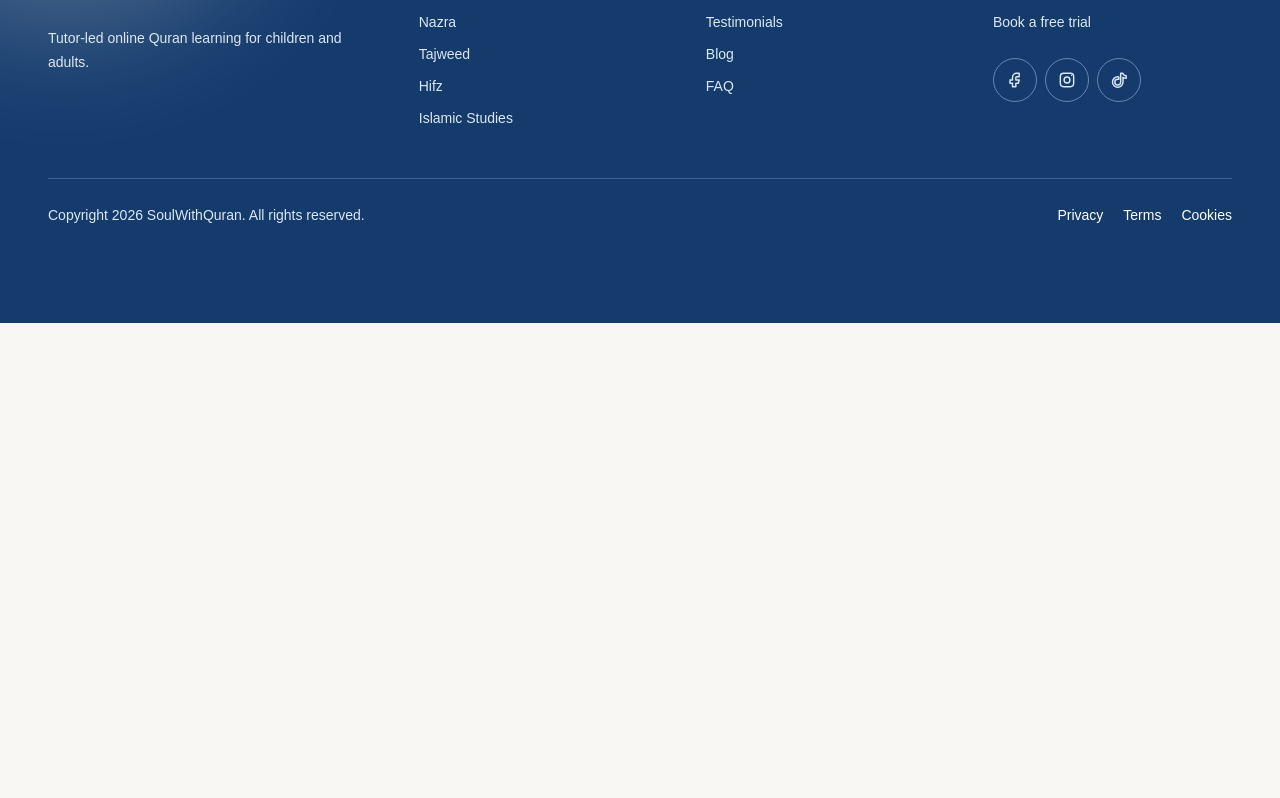
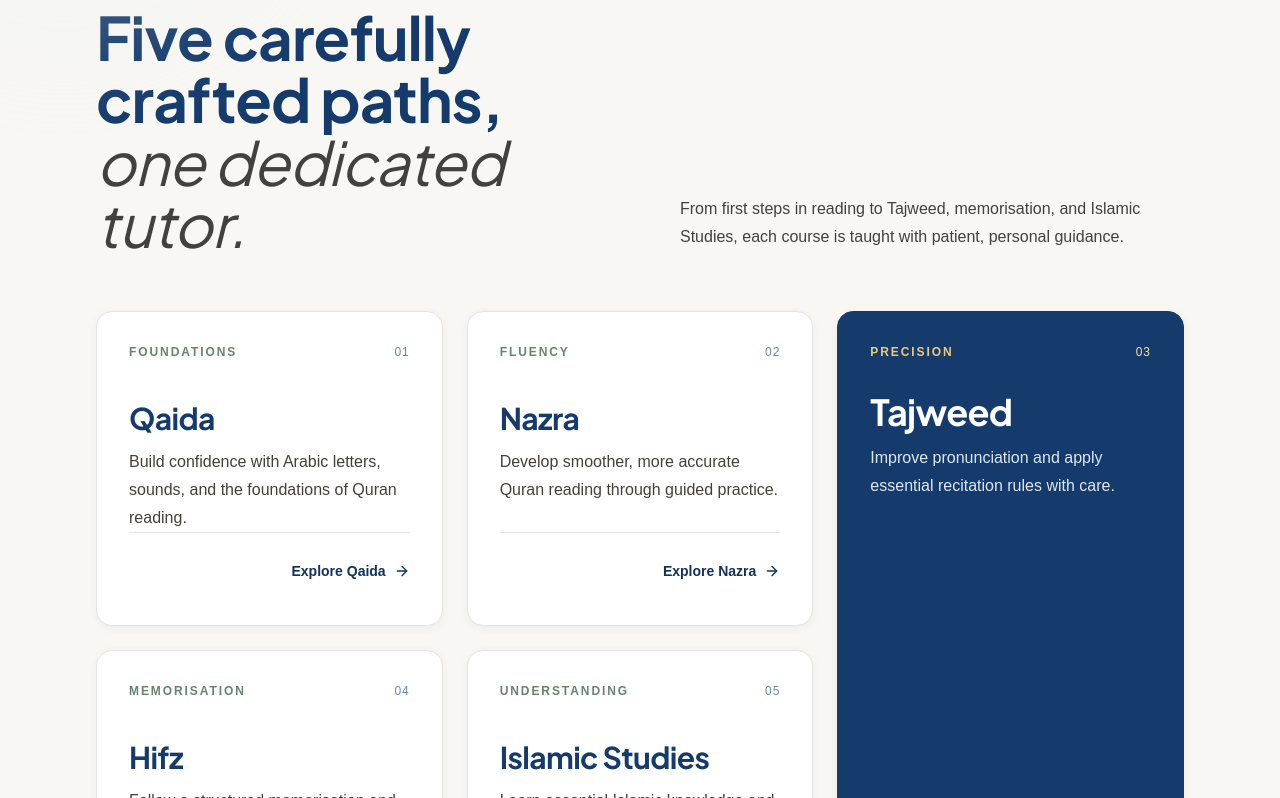
Before and after one commit to faisaldev5/soul-with-quran, a Next.js app: page / in a window 1280 px wide. Shown: the part 1122-1920 px from the top of the page. Before the commit the page ends 1445 px from the top, so only its background shows below. Built offline with nearby package versions, Linux system fonts and the light colour scheme.

Commit message:
feat: add homepage courses overview

```diff
--- a/src/app/page.tsx
+++ b/src/app/page.tsx
@@ -1,5 +1,11 @@
+import { CoursesOverview } from "@/components/sections/courses-overview";
 import { HomeHero } from "@/components/sections/home-hero";
 
 export default function Home() {
-  return <HomeHero />;
+  return (
+    <>
+      <HomeHero />
+      <CoursesOverview />
+    </>
+  );
 }
--- /dev/null
+++ b/src/components/sections/courses-overview.tsx
@@ -0,0 +1,143 @@
+import Link from "next/link";
+import { ArrowRight } from "lucide-react";
+
+import { Card } from "@/components/ui/card";
+import { Container } from "@/components/ui/container";
+import { Section } from "@/components/ui/section";
+import { SectionHeading } from "@/components/ui/section-heading";
+import { courses, type Course } from "@/data/courses";
+import { cn } from "@/lib/cn";
+
+type CourseCardProps = {
+  course: Course;
+  navy?: boolean;
+  className?: string;
+};
+
+function CourseCard({ className, course, navy = false }: CourseCardProps) {
+  return (
+    <Card
+      as="article"
+      className={cn(
+        "flex h-full flex-col",
+        navy
+          ? "!border-primary-600 !bg-primary-600 p-6 text-text-inverse shadow-medium md:p-8"
+          : "p-6 md:p-8",
+        className,
+      )}
+    >
+      <div className="flex items-center justify-between gap-4">
+        <p
+          className={cn(
+            "text-xs font-semibold uppercase tracking-[0.16em]",
+            navy ? "text-gold-300" : "text-sage-700",
+          )}
+        >
+          {course.category}
+        </p>
+        <span
+          className={cn(
+            "text-xs font-medium tracking-[0.08em]",
+            navy ? "text-gold-200" : "text-primary-400",
+          )}
+        >
+          {course.number}
+        </span>
+      </div>
+
+      <div className={cn("mt-10", navy && "lg:mt-8")}>
+        <h3
+          className={cn(
+            navy
+              ? "text-4xl leading-[1.1]"
+              : "text-2xl leading-8 md:text-3xl md:leading-9",
+            navy && "text-white",
+          )}
+        >
+          {course.name}
+        </h3>
+        <p
+          className={cn(
+            "mt-3 text-base leading-7",
+            navy ? "text-primary-100" : "text-text-secondary",
+          )}
+        >
+          {course.description}
+        </p>
+      </div>
+
+      <div
+        className={cn(
+          "mt-auto flex justify-end border-t pt-4",
+          navy ? "border-white/20" : "border-border",
+        )}
+      >
+        <Link
+          href={course.href}
+          className={cn(
+            "group inline-flex min-h-11 items-center gap-2 text-sm font-semibold leading-6 no-underline",
+            navy
+              ? "text-gold-300 hover:text-gold-200"
+              : "text-primary-700 hover:text-primary-800",
+          )}
+        >
+          <span>Explore {course.name}</span>
+          <ArrowRight
+            aria-hidden="true"
+            className="size-4 transition-transform duration-micro ease-swq-out group-hover:translate-x-0.5 motion-reduce:transition-none"
+          />
+        </Link>
+      </div>
+    </Card>
+  );
+}
+
+export function CoursesOverview() {
+  return (
+    <Section
+      id="courses-overview"
+      aria-labelledby="courses-overview-heading"
+      surface="canvas"
+    >
+      <Container>
+        <div className="grid gap-6 lg:grid-cols-[minmax(0,1fr)_minmax(0,0.9fr)] lg:items-end">
+          <SectionHeading
+            eyebrow="COURSES"
+            heading={
+              <>
+                <span className="block text-4xl leading-[1.08] md:text-5xl md:leading-[1.04] lg:text-6xl">
+                  Five carefully crafted paths,
+                </span>{" "}
+                <span className="block text-4xl font-normal italic leading-[1.08] text-text-secondary md:text-5xl md:leading-[1.04] lg:text-6xl">
+                  one dedicated tutor.
+                </span>
+              </>
+            }
+            id="courses-overview-heading"
+          />
+          <p className="max-w-supporting text-base leading-7 text-text-secondary lg:pb-1">
+            From first steps in reading to Tajweed, memorisation, and Islamic
+            Studies, each course is taught with patient, personal guidance.
+          </p>
+        </div>
+
+        <div className="mt-14 grid gap-6 md:grid-cols-2 lg:auto-rows-fr lg:grid-cols-3">
+          {courses.map((course) => {
+            const isTajweed = course.name === "Tajweed";
+
+            return (
+              <CourseCard
+                key={course.href}
+                course={course}
+                navy={isTajweed}
+                className={
+                  isTajweed ? "lg:col-start-3 lg:row-span-2" : undefined
+                }
+              />
+            );
+          })}
+        </div>
+      </Container>
+    </Section>
+  );
+}
--- /dev/null
+++ b/src/data/courses.ts
@@ -0,0 +1,50 @@
+export type Course = {
+  name: string;
+  category: string;
+  number: string;
+  description: string;
+  href: string;
+};
+
+export const courses = [
+  {
+    name: "Qaida",
+    category: "FOUNDATIONS",
+    number: "01",
+    description:
+      "Build confidence with Arabic letters, sounds, and the foundations of Quran reading.",
+    href: "/courses/qaida",
+  },
+  {
+    name: "Nazra",
+    category: "FLUENCY",
+    number: "02",
+    description:
+      "Develop smoother, more accurate Quran reading through guided practice.",
+    href: "/courses/nazra",
+  },
+  {
+    name: "Tajweed",
+    category: "PRECISION",
+    number: "03",
+    description:
+      "Improve pronunciation and apply essential recitation rules with care.",
+    href: "/courses/tajweed",
+  },
+  {
+    name: "Hifz",
+    category: "MEMORISATION",
+    number: "04",
+    description:
+      "Follow a structured memorisation and revision approach at a manageable pace.",
+    href: "/courses/hifz",
+  },
+  {
+    name: "Islamic Studies",
+    category: "UNDERSTANDING",
+    number: "05",
+    description:
+      "Learn essential Islamic knowledge and everyday values in an age-appropriate way.",
+    href: "/courses/islamic-studies",
+  },
+] as const satisfies readonly Course[];
```
